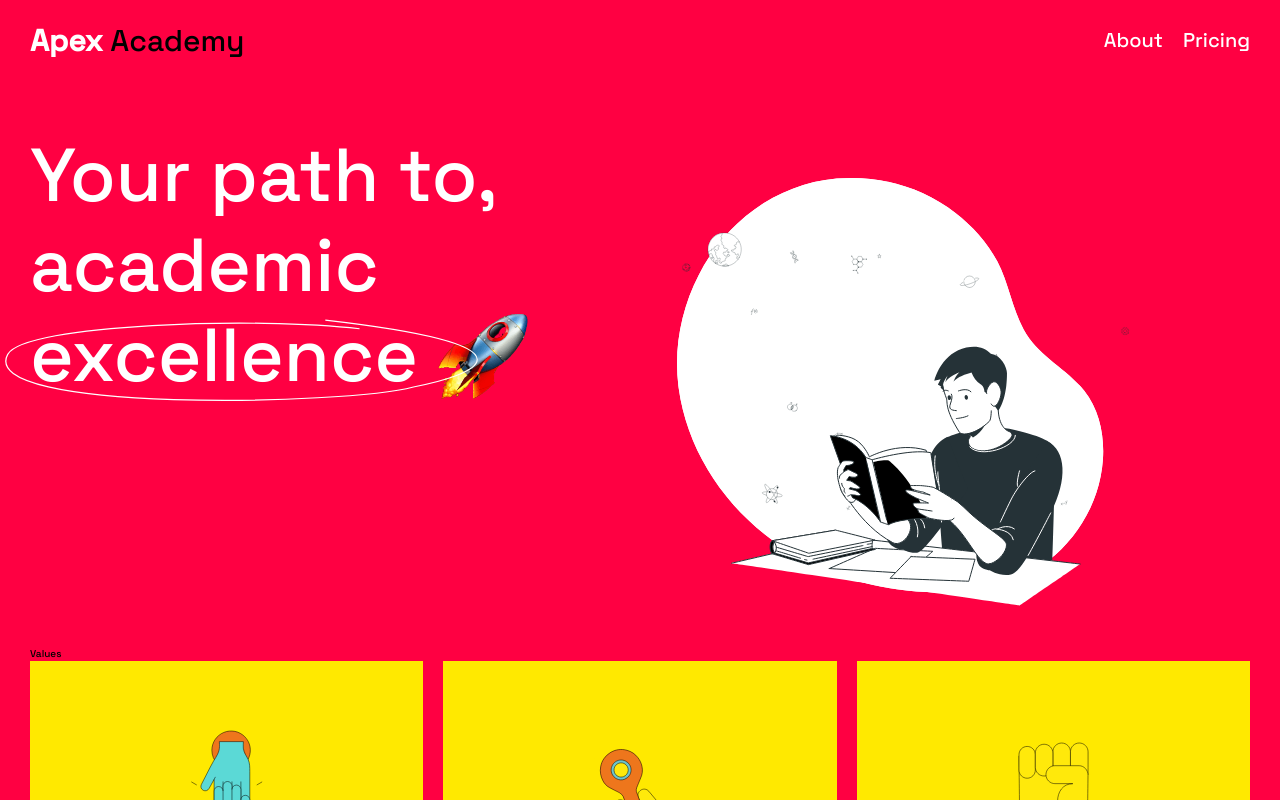
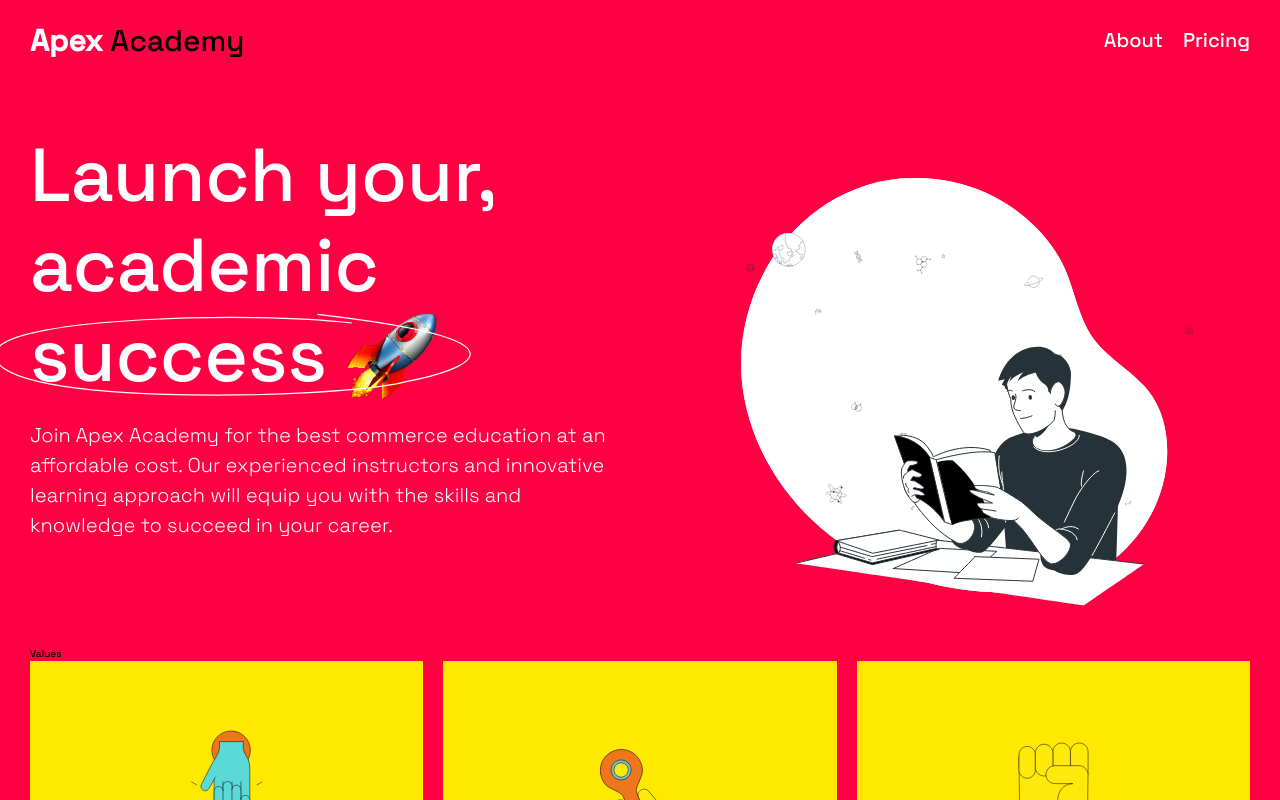
Before and after one commit to allanmosesfernandes/ApexAcademy, a React (Create React App) app: page / in a window 1280 px wide. Shown: the top 800 px of the page. Built offline with nearby package versions, Linux system fonts and the light colour scheme.

Commit message:
first-fold-image

```diff
--- a/src/components/FirstFold/FirstFold.jsx
+++ b/src/components/FirstFold/FirstFold.jsx
@@ -1,6 +1,6 @@
 import React from 'react'
 import { Container } from '../styles/container.stylesheet'
-import { FirstFoldContainer, FirstFoldLeftDiv, FirstFoldRight, YellowCircleImage } from './FirstFold.styles'
+import { FirstFoldContainer, FirstFoldLeftDiv, FirstFoldRight, YellowCircleImage, BodyCopy } from './FirstFold.styles'
 import Rocket from "../../assets/images/rocket.png"
 import CircleSVG from "../../assets/images/circle.svg"
 import { RocketImg } from './FirstFold.styles'
@@ -13,12 +13,15 @@ const FirstFold = () => {
     <Container>
         <FirstFoldContainer>
           <FirstFoldLeftDiv>
-          <h2>Your path to,<br />academic <br /></h2>
+          <h2>Launch your, academic <br /></h2>
           <div>
-            <YellowCircleImage src={CircleSVG} />
-            <h2>excellence  <RocketImg src={Rocket} /></h2>
+            <YellowCircleImage>success  <RocketImg src={Rocket} /></YellowCircleImage>
           </div>
-
+          <div>
+            <BodyCopy>
+              Join Apex Academy for the best commerce education at an affordable cost. Our experienced instructors and innovative learning approach will equip you with the skills and knowledge to succeed in your career.
+            </BodyCopy>
+          </div>
           </FirstFoldLeftDiv>
           <FirstFoldRight>
             <Lottie animationData={groovy} loop={true} />
--- a/src/components/FirstFold/FirstFold.styles.js
+++ b/src/components/FirstFold/FirstFold.styles.js
@@ -4,10 +4,14 @@ import { Keyframes } from "styled-components";
 import CircleSVG from "../../assets/images/circle.svg"
 
 export const FirstFoldContainer = styled.section`
-display: flex;
+display: grid;
+grid-template-columns: 1fr 1fr;
+gap: 3rem;
 margin: 5rem 0 0 0;
 @media only screen and (max-width: 600px) {
-  flex-direction: column;
+  font-size: ${props => props.theme.fsmedium};
+  grid-template-columns: 1fr;
+  gap: 1rem;
 }
 h2 {
     font-size: ${props => props.theme.fsxl};
@@ -19,9 +23,7 @@ h2 {
         color: #fff;
         position: relative;
     }
-@media only screen and (max-width: 600px) {
-  font-size: ${props => props.theme.fsmedium};
-}
+
 }
 
 `
@@ -39,19 +41,28 @@ export const RocketImg = styled.img `
     }
 
 `
-export const YellowCircleImage = styled.img`
+export const YellowCircleImage = styled.h2`
+&:after {
+    content: "";
+    background-image: url(${CircleSVG});
+    left: -35px;
+    top: 3%;
+    height: 100%;
+    background-repeat: no-repeat;
+    width: 80%;
+    background-size: contain;
     position: absolute;
-    left: -5%;
-    top: 10%;
-    width: 95%;
-    @media only screen and (max-width: 600px) {
-      width: 200px;
-    }
+}
 `
 
 export const FirstFoldRight = styled.div`
 display: flex;
 margin: auto;
+`
 
-
+export const BodyCopy = styled.p`
+color: #fff;
+line-height: 1.5;
+margin: 2rem 0;
+font-size: ${(props) => props.theme.fssmall}
 `
```
